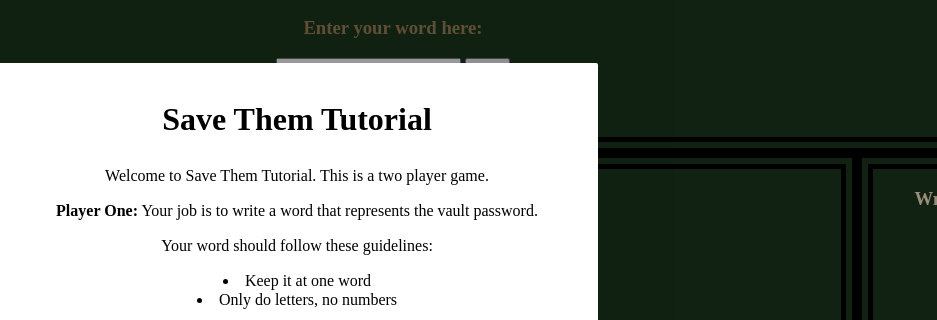
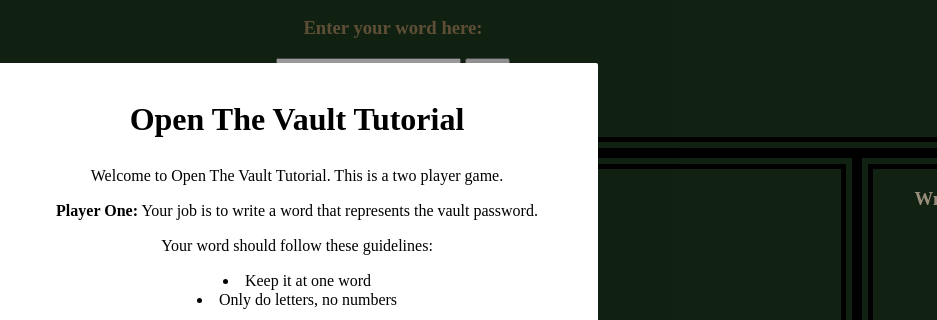
Before and after one commit to artanplaku/Open-the-vault, a plain HTML site: page index.html in a window 1280 px wide. Shown: the part 87-407 px from the top of the page, 343-1280 px from the left. Drawn offline with Linux system fonts and the light colour scheme.

Commit message:
changed name in modal

```diff
--- a/index.html
+++ b/index.html
@@ -40,8 +40,8 @@
         <button id="openModal">About the Game</button>
         <div id="modal">
           <div id="modal-textbox">
-            <h1 class="modalTitle">Save Them Tutorial</h1>
-              <p>Welcome to Save Them Tutorial. This is a two player game. </p>
+            <h1 class="modalTitle">Open The Vault Tutorial</h1>
+              <p>Welcome to Open The Vault Tutorial. This is a two player game. </p>
               <p><strong>Player One:</strong> Your job is to write a word that represents the vault password.</p>
               <p>Your word should follow these guidelines:</p>
 
```
